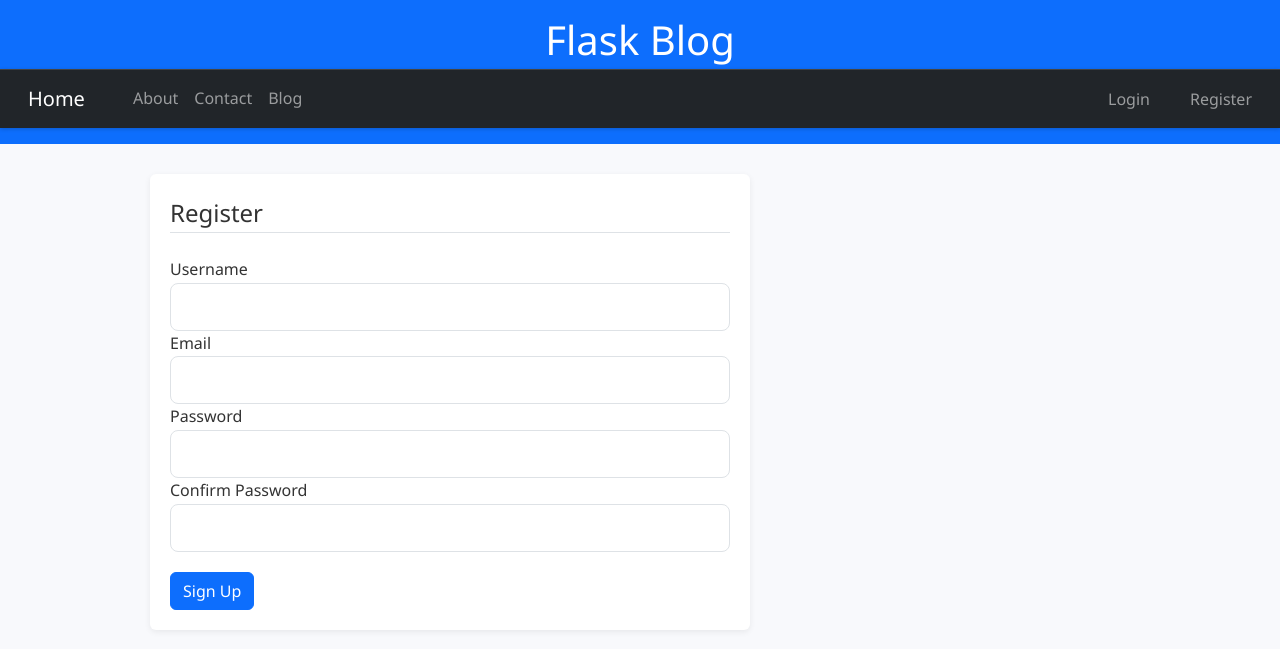
After one commit to lostcoin-afk/BlogPost_Flask, a Flask app: page /register in a window 1280 px wide. The commit adds this page. Shown: the top 649 px of the page. Run offline with Flask 3, Linux system fonts and the light colour scheme.

Commit message:
Login and Register Setup

```diff
--- a/flaskBlog.py
+++ b/flaskBlog.py
@@ -1,6 +1,9 @@
-from flask import Flask, render_template, request, redirect, url_for
+from flask import Flask, render_template, request, redirect, url_for,flash
+from forms import RegistrationForm, LoginForm
+app = Flask(__name__)
 
-app = Flask(__name__)
+app.config['SECRET_KEY'] = 'hg67ih78evds7ubg57iubg'
+
 
 posts = [
     {
@@ -26,5 +29,49 @@ def home():
 def about():
     return render_template('about.html', title='About Page')
 
+@app.route('/post')
+def post():
+    return render_template('post.html', title='Post Page', posts=posts)
+
+@app.route('/login', methods=['GET', 'POST'])
+def login():
+    form = LoginForm()
+    if request.method == 'POST':
+        if form.validate_on_submit():
+            # Here you would typically check the user's credentials and data and the home will be replaced with users data.
+            # For now, we just redirect to the home page
+            return redirect(url_for('home'))
+    return render_template('login.html', title='Login Page', form=form, hide_sidebar=True)
+
+@app.route('/register', methods=['GET', 'POST'])
+def register():
+
+    # @@@@@@@@@@@@@@@@@@@@----------Concepts on Flask-WTF Forms------------@@@@@@@@@@@@@@@@@@@@@@@@@@@@
+    #Registration Form is an instance of Flask Form Class it automatically handles the CSRF token and form validation
+    #It automatically populates the form fields with the data submitted by the user even it looks like you are doing a fresh instantiation of the form
+    #
+    #--------- Check this out --------->  form = RegistrationForm(request.form if request.method == 'POST' else None)
+    #
+    # This is because Flask-WTF handles the form data and CSRF(check {{ form.hidden_tag() }} in the register.html and login.html it contains the CSRF token for security purposes) token automatically.
+    #So, you don't need to pass the form data explicitly to the template.
+    #The form data is automatically available in the form object.
+
+    form = RegistrationForm()
+    if request.method == 'POST':
+        if form.validate_on_submit():
+            flash('Registration successful for: ' + form.username.data, category='success')
+            # Here you would typically save the user's information to the database
+            # For now, we just redirect to the home page
+            print("Registration successful for:", form.username.data)
+            return redirect(url_for('login'))
+    return render_template('register.html', title='Register Page', form=form, hide_sidebar=True)
+
+
+#@@@@@@@@@@@@@@@@@@@@@@@@@@@@@@@@@@@@Implement after Database is ready@@@@@@@@@@@@@@@@@@@@@@@@@@@@@@@@@@@@
+# @app.route('/post/<int:post_id>')
+# def post(post_id):
+#     post = next((p for p in posts if p['id'] == post_id), None)
+#     return render_template('post.html', post=post)
+
 if( __name__ == '__main__'):
     app.run(debug=True)
--- /dev/null
+++ b/forms.py
@@ -0,0 +1,33 @@
+from flask_wtf import FlaskForm
+from wtforms import StringField, PasswordField, SubmitField, BooleanField
+from wtforms.validators import DataRequired, Length,Email,EqualTo,ValidationError
+
+import re
+
+def strong_password_check(form, field):
+    password = field.data
+    if len(password) < 8:
+        raise ValidationError('Password must be at least 8 characters long.')
+    if not re.search(r'[A-Z]', password):
+        raise ValidationError('Password must contain at least one uppercase letter.')
+    if not re.search(r'[a-z]', password):
+        raise ValidationError('Password must contain at least one lowercase letter.')
+    if not re.search(r'[0-9]', password):
+        raise ValidationError('Password must contain at least one digit.')
+    if not re.search(r'[!@#$%^&*(),.?":{}|<>]', password):
+        raise ValidationError('Password must contain at least one special character.')
+
+class RegistrationForm(FlaskForm):
+    username = StringField('Username', validators=[DataRequired(),Length(min=2, max=30)])
+    email = StringField('Email', validators=[DataRequired(), Email()])
+    password = PasswordField('Password',validators=[DataRequired()])
+    confirm_password = PasswordField('Confirm Password', validators=[DataRequired(),EqualTo('password')])
+    submit = SubmitField('Sign Up')
+
+class LoginForm(FlaskForm):
+    # username = StringField('Username', validators=[DataRequired(),Length(min=2, max=30)])
+    email = StringField('Email', validators=[DataRequired(), Email()])
+    password = PasswordField('Password',validators=[DataRequired()])
+    # confirm_password = PasswordField('Confirm Password', validators=[DataRequired(),EqualTo('password')])
+    remember = BooleanField('Remember Me')
+    submit = SubmitField('Login')
--- a/templates/base.html
+++ b/templates/base.html
@@ -53,8 +53,18 @@
     <main role="main" class="container mt-4">
         <div class="row">
             <div class="col-md-8">
+                {% with messages = get_flashed_messages(with_categories=true) %}
+                    {% if messages %}
+                        <div class="alert alert-dismissible fade show" role="alert">
+                            {% for category, message in messages %}
+                                <div class="alert alert-{{ category }}">{{ message }}</div>
+                            {% endfor %}
+                        </div>
+                    {% endif %}
+                {% endwith %}
                 {% block content %}{% endblock %}
             </div>
+            {% if not hide_sidebar %}
             <div class="col-md-4">
                 <div class="content-section">
                     <h3>Our Sidebar</h3>
@@ -68,6 +78,7 @@
                     </p>
                 </div>
             </div>
+            {% endif %}
         </div>
     </main>
 </body>
--- /dev/null
+++ b/templates/register.html
@@ -0,0 +1,71 @@
+{% extends "base.html" %}
+{% block content %}
+ <div class = "content-section" style="max-width: 600px; margin: auto;">
+    <form method="POST" action = "">
+        {{ form.hidden_tag()}}
+        <fieldset class="form-group">
+            <legend class = "border-bottom mb-4">Register</legend>
+            <div class="form-group">
+                {{ form.username.label(class="form-control-lablel") }}
+
+                {% if form.username.errors %}
+                    {{ form.username(class="form-control form-control-lg is-invalid") }}
+                    <div class="invalid-feedback">
+                        {% for error in form.username.errors %}
+                            <span>{{ error }}</span>
+                        {% endfor %}
+                    </div>
+                {% else %}
+                    {{ form.username(class="form-control form-control-lg") }}
+                {% endif %}
+
+                <!-- {{ form.username(class="form-control form-control-lg")}} -->
+            </div>
+            <div class="form-group">
+                {{ form.email.label(class="form-control-label") }}
+                {% if form.email.errors %}
+                    {{ form.email(class="form-control form-control-lg is-invalid") }}
+                    <div class="invalid-feedback">
+                        {% for error in form.email.errors %}
+                            <span>{{ error }}</span>
+                        {% endfor %}
+                    </div>
+                {% else %}
+                    {{ form.email(class="form-control form-control-lg") }}
+                {% endif %}
+
+                <!-- {{ form.email(class="form-control form-control-lg") }} -->
+            </div>
+            <div class="form-group">
+                {{ form.password.label(class="form-control-label") }}
+                {% if form.password.errors %}
+                    {{ form.password(class="form-control form-control-lg is-invalid") }}
+                    <div class="invalid-feedback">
+                        {% for error in form.password.errors %}
+                            <span>{{ error }}</span>
+                        {% endfor %}
+                    </div>
+                {% else %}
+                    {{ form.password(class="form-control form-control-lg") }}
+                {% endif %}
+            </div>
+            <div class="form-group">
+                {{ form.confirm_password.label(class="form-control-label") }}
+                {% if form.confirm_password.errors %}
+                    {{ form.confirm_password(class="form-control form-control-lg is-invalid") }}
+                    <div class="invalid-feedback">
+                        {% for error in form.confirm_password.errors %}
+                            <span>{{ error }}</span>
+                        {% endfor %}
+                    </div>
+                {% else %}
+                    {{ form.confirm_password(class="form-control form-control-lg") }}
+                {% endif %}
+            </div>
+        </fieldset>
+        <div class="form-group" style="margin-top: 20px;">
+            {{ form.submit(class="btn btn-primary btn-block") }}
+        </div>
+    </form>
+ </div>
+{% endblock content %}
```
Also changed, not shown: templates/home.html (+20 -15 lines), templates/login.html (added, +33 -0 lines), templates/post.html (added, +17 -0 lines), 2 other files.
